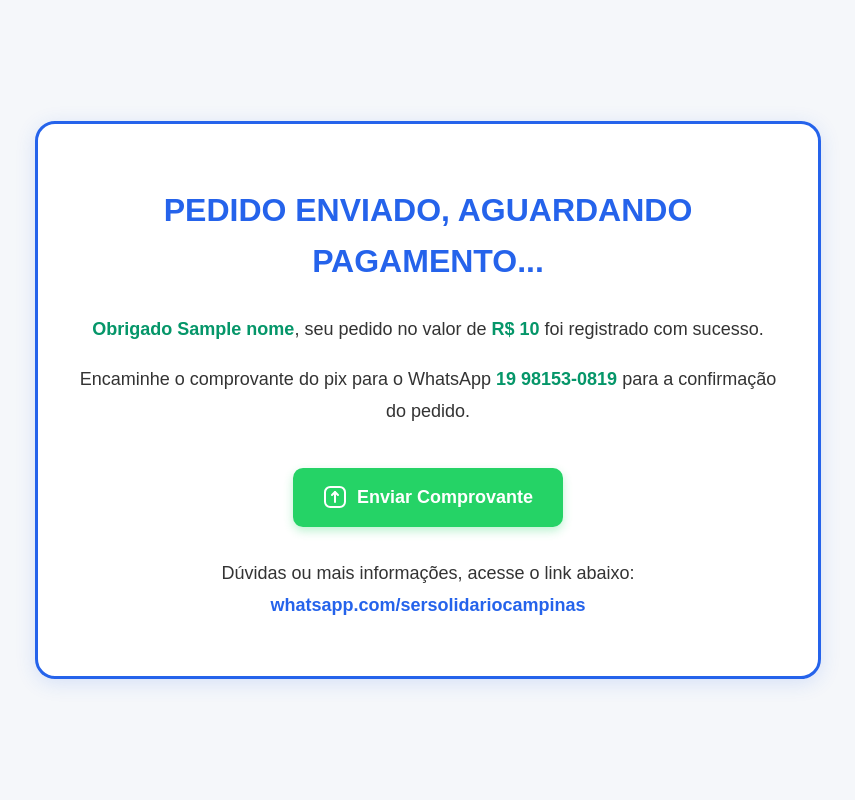
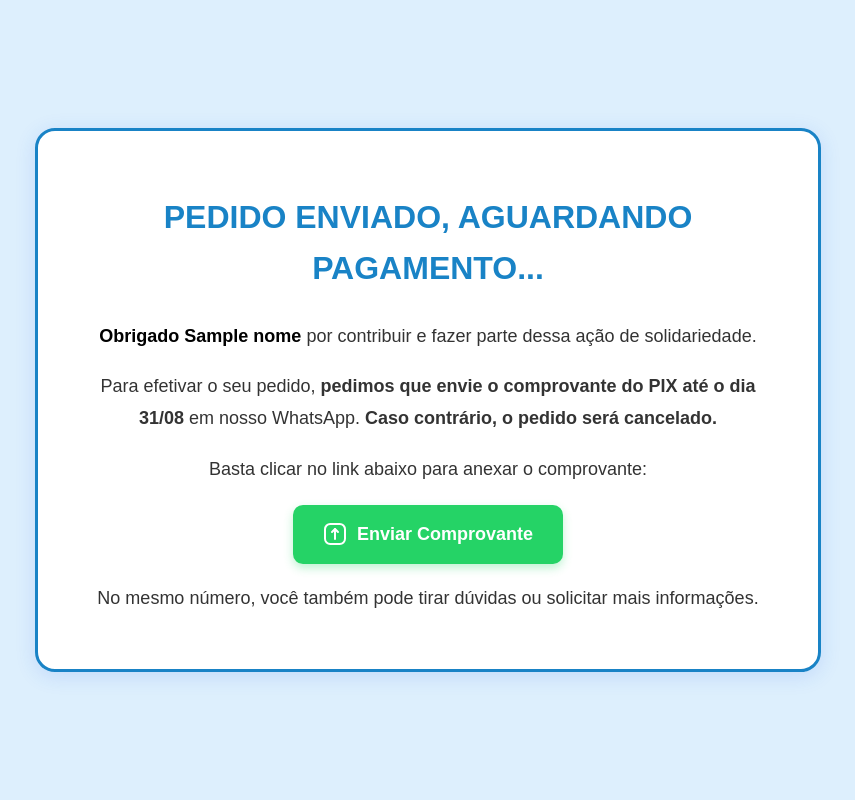
Before and after one commit to guuhiguti/formularioPizza, a Flask app: template templates/comprovante.html in a window 1280 px wide. Shown: the whole page, without its empty margins (212-1067 px from the left). Run offline with Flask 3, Linux system fonts and the light colour scheme; the template is opened without the code that fills it: most values are stand-ins (such as "Sample title", 1, 10 or a date in 2020); parts of the project's set-up code (start-up, migrations or seed data) failed here and were passed over.

Commit message:
update confirm page

```diff
--- a/app.py
+++ b/app.py
@@ -4,3 +4,5 @@ from config import configure_all
 app = Flask(__name__)
 
 configure_all(app)
+
+app.run(debug=True)
--- a/static/css/comprovante.css
+++ b/static/css/comprovante.css
@@ -1,6 +1,6 @@
 body {
     font-family: 'Arial', sans-serif;
-    background-color: #f5f7fa;
+    background-color: #ddeffd;
     color: #333;
     line-height: 1.6;
     display: flex; /* Para centralizar o card */
@@ -16,7 +16,7 @@ body {
 }
 .confirmation-card {
     background: white;
-    border: 3px solid #2563eb;
+    border: 3px solid #1983c6;
     border-radius: 20px;
     padding: 40px;
     margin: 20px auto; /* Ajustado para centralizar melhor */
@@ -25,7 +25,7 @@ body {
     box-shadow: 0 4px 20px rgba(37, 99, 235, 0.15);
 }
 .confirmation-card h1 {
-    color: #2563eb;
+    color: #1983c6;
     font-size: 32px;
     margin-bottom: 25px;
     font-weight: bold;
@@ -37,14 +37,14 @@ body {
     line-height: 1.8;
 }
 .confirmation-card .highlight {
-    color: #059669;
+    color: black;
     font-weight: bold;
 }
 .whatsapp-link {
     display: inline-flex; /* Usar flex para alinhar ícone e texto */
     align-items: center;
     justify-content: center;
-    margin-top: 25px;
+    margin-top: 5px;
     padding: 15px 30px;
     background-color: #25D366; /* Cor do WhatsApp */
     color: white;
@@ -62,19 +62,6 @@ body {
 .whatsapp-link svg {
     vertical-align: middle;
     margin-right: 10px;
-}
-.info-link {
-    margin-top: 30px;
-    font-size: 16px;
-    color: #6b7280;
-}
-.info-link a {
-    color: #2563eb;
-    text-decoration: none;
-    font-weight: bold;
-}
-.info-link a:hover {
-    text-decoration: underline;
 }
 
 /* Responsividade para a página de confirmação */
--- a/static/css/form.css
+++ b/static/css/form.css
@@ -84,7 +84,7 @@ body {
     border-radius: 8px; /* Arredondado */
     font-size: 16px;
     transition: all 0.3s ease;
-    background: #f9f9f9;
+    background: #ddeffd;
 }
 
 .input-group input[type="text"]:focus,
@@ -196,7 +196,7 @@ h3 {
     font-weight: bold;
     font-size: 20px;
     min-width: 25px;
-    color: #1e40af;
+    color: #1983c6;
     text-align: center;
 }
 
--- a/templates/comprovante.html
+++ b/templates/comprovante.html
@@ -13,13 +13,12 @@
             <h1>PEDIDO ENVIADO, AGUARDANDO PAGAMENTO...</h1>
 
             <p>
-                <span class="highlight">Obrigado {{ nome }}</span>, seu pedido no valor
-                de <span class="highlight">R$ {{ total }}</span> foi registrado com sucesso.
+                <span class="highlight">Obrigado {{ nome }}</span> por contribuir e fazer parte dessa ação de solidariedade.
             </p>
+            <p>Para efetivar o seu pedido, <strong>pedimos que envie o comprovante do PIX até o dia 31/08</strong> em nosso WhatsApp. <strong>Caso contrário, o pedido será cancelado.</strong></p>
 
             <p>
-                Encaminhe o comprovante do pix para o WhatsApp
-                <span class="highlight">19 98153-0819</span> para a confirmação do pedido.
+                Basta clicar no link abaixo para anexar o comprovante:
             </p>
 
             <a href="https://wa.me/5519981530819?text=Ol%C3%A1%2C%20segue%20o%20comprovante%20do%20meu%20pedido%20de%20pizza!"
@@ -28,10 +27,8 @@
                 Enviar Comprovante
             </a>
 
-            <p class="info-link">
-                Dúvidas ou mais informações, acesse o link abaixo:<br>
-                <a href="https://wa.me/5519981530819" target="_blank">whatsapp.com/sersolidariocampinas</a>
-            </p>
+            <p>No mesmo número, você também pode tirar dúvidas ou solicitar mais informações.</p>
+
         </div>
     </div>
 </body>
```
Also changed, not shown: routes/home.py (+7 -1 lines).
